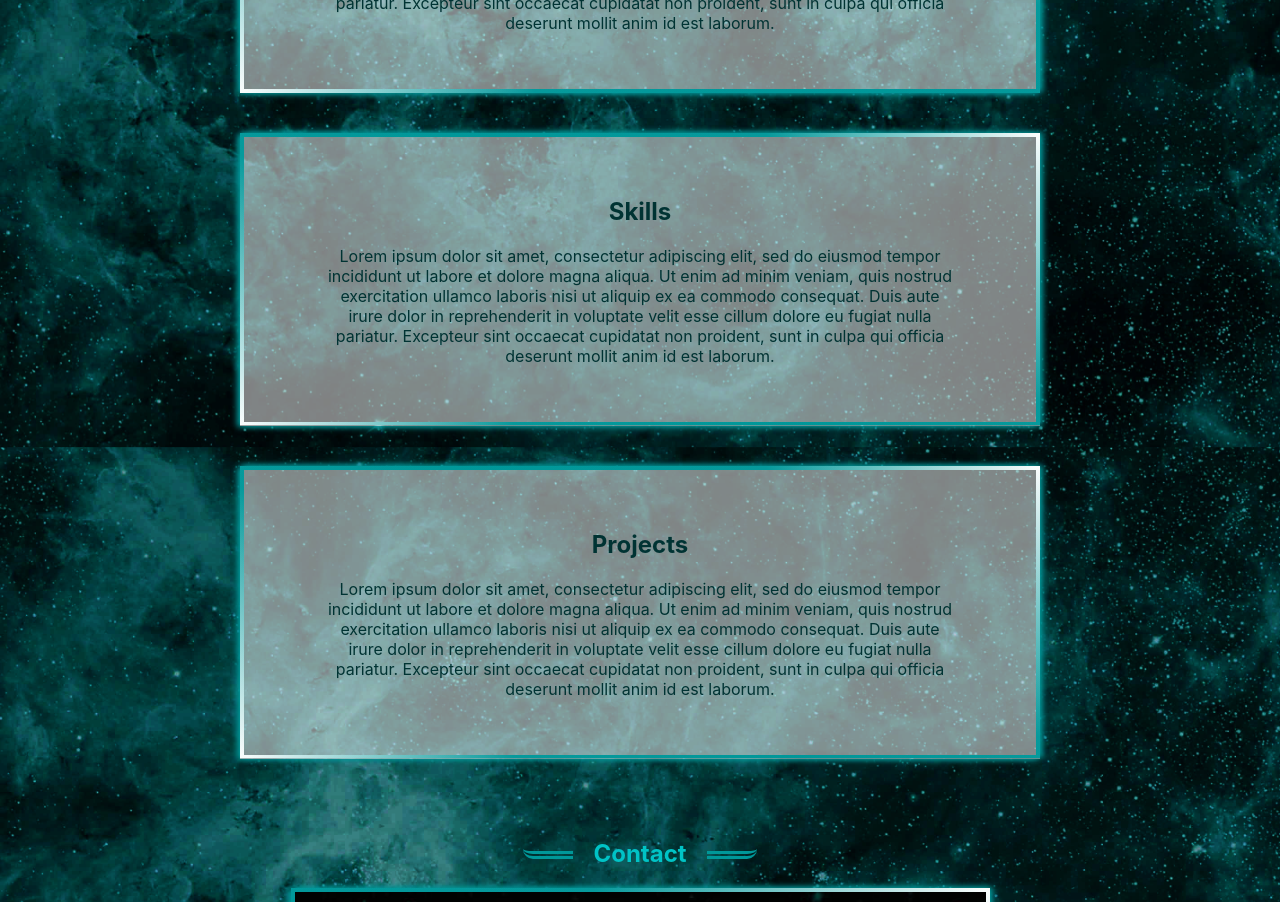
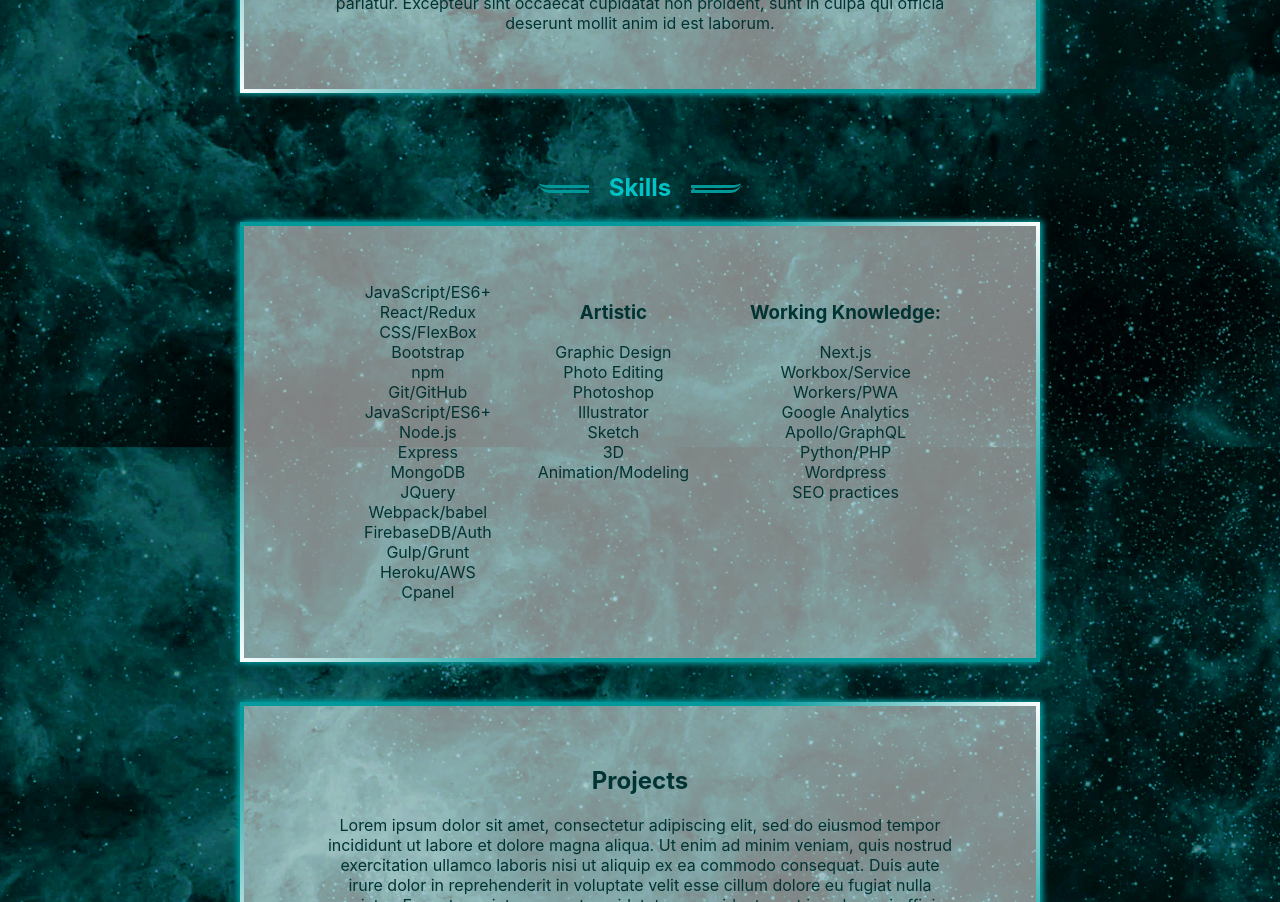
Before and after one commit to Missarachnid/mmkepler-version2, a Next.js app: page / in a window 1280 px wide. Shown: the part 500-1402 px from the top of the page. Built offline with nearby package versions, Linux system fonts and the light colour scheme.

Commit message:
feat: basic skills

```diff
--- a/components/Skills.js
+++ b/components/Skills.js
@@ -1,12 +1,57 @@
 import sectionStyles from "../styles/Section.module.css";
+import Image from "next/image";
+import bullet from "../public/images/bullet.png";
 
 export default function Skills(){
   return (
-    <div className={sectionStyles.section} id={sectionStyles.skills} name="skills">
-      <h2>Skills</h2>
-      <p>
-      Lorem ipsum dolor sit amet, consectetur adipiscing elit, sed do eiusmod tempor incididunt ut labore et dolore magna aliqua. Ut enim ad minim veniam, quis nostrud exercitation ullamco laboris nisi ut aliquip ex ea commodo consequat. Duis aute irure dolor in reprehenderit in voluptate velit esse cillum dolore eu fugiat nulla pariatur. Excepteur sint occaecat cupidatat non proident, sunt in culpa qui officia deserunt mollit anim id est laborum.
-      </p>
+    <div>
+      <div className={sectionStyles.holder}>
+      <span className={sectionStyles.spanleft}></span><h2 className={sectionStyles.title}>Skills</h2><span className={sectionStyles.spanright}></span>
+      </div>
+      <div className={sectionStyles.section}
+        id={sectionStyles.skills}
+        name="skills">
+      <div id={sectionStyles.skillsContainer}>
+        <ul>
+          <li>JavaScript/ES6+</li>
+          <li>React/Redux</li>
+          <li>CSS/FlexBox</li>
+          <li>Bootstrap</li>
+          <li>npm</li>
+          <li>Git/GitHub</li>
+          <li>JavaScript/ES6+</li>
+          <li>Node.js</li>
+          <li>Express</li>
+          <li>MongoDB</li>
+          <li>JQuery</li>
+          <li>Webpack/babel</li>
+          <li>FirebaseDB/Auth</li>
+          <li>Gulp/Grunt</li>
+          <li>Heroku/AWS</li>
+          <li>Cpanel</li>
+        </ul>
+        <ul>
+          <li><h3>Artistic</h3></li>
+          <li>Graphic Design</li>
+          <li>Photo Editing</li>
+          <li>Photoshop</li>
+          <li>Illustrator</li>
+          <li>Sketch</li>
+          <li>3D Animation/Modeling</li>
+        </ul>
+        <ul>
+          <li><h3>Working Knowledge:</h3></li>
+          <li>Next.js</li>
+          <li>Workbox/Service Workers/PWA</li>
+          <li>Google Analytics</li>
+          <li>Apollo/GraphQL</li>
+          <li>Python/PHP</li>
+          <li>Wordpress</li>
+          <li>SEO practices</li>
+        </ul>
+
+      </div>
+    </div>
     </div>
   )
 }
--- a/styles/Section.module.css
+++ b/styles/Section.module.css
@@ -38,11 +38,15 @@
   border-radius: 10px 0;
 }
 
-/*Contact specific rules*/
-#contact {
-  background: url("../public/images/starBG.jpg") no-repeat center;
-  color: white;
+#skillsContainer {
+  display: flex;
 }
+
+.bullet {
+  display: inline-block;
+  background: red;
+}
+
 
 /*Animations*/
 @keyframes pulse {
```
Also changed, not shown: components/Contact.js (+8 -4 lines), public/images/planetTitle.png (added).
